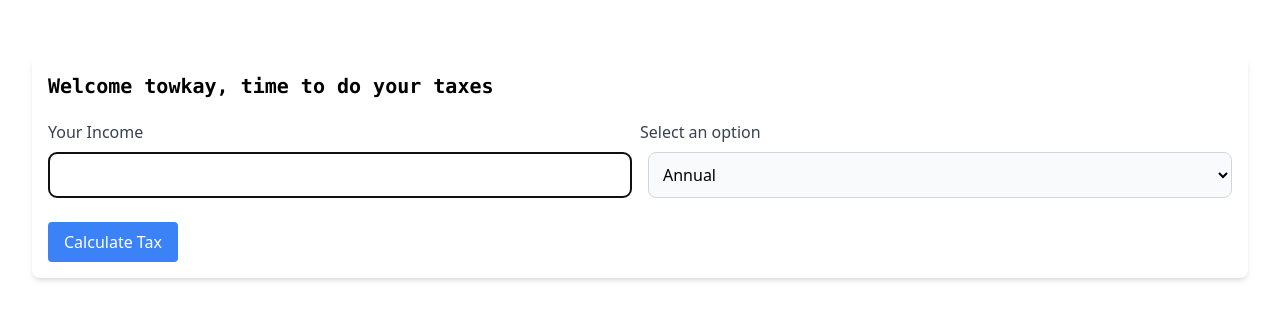
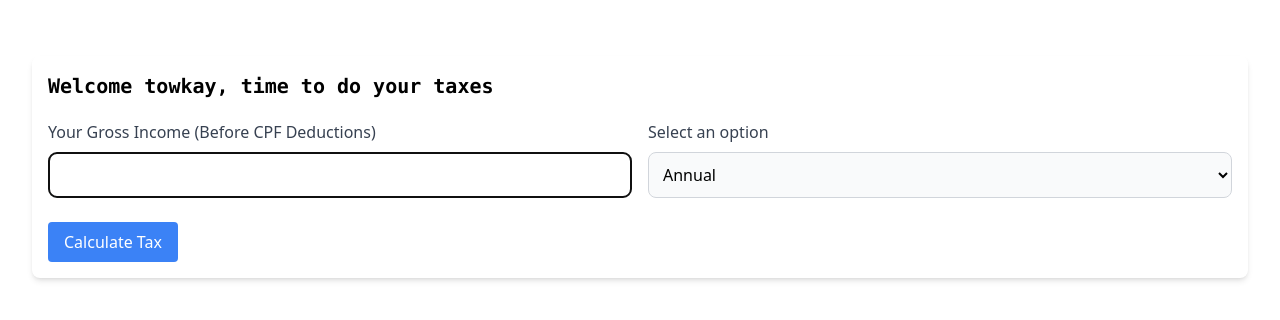
Before and after one commit to Sh3lby007/towkay-tax, a Vue app: page / in a window 1280 px wide. Shown: the top 320 px of the page. Built offline with nearby package versions, Linux system fonts and the light colour scheme.

Commit message:
Style changes.

```diff
--- a/src/pages/components/IncomeTable.vue
+++ b/src/pages/components/IncomeTable.vue
@@ -7,8 +7,10 @@
         </h1>
 
         <div class="flex">
-            <label class="block text-gray-700 font-medium mb-2 w-1/2"> Your Income </label>
-            <label class="block text-gray-700 font-medium mb-2"> Select an option </label>
+            <label class="block text-gray-700 font-medium mb-2 w-1/2">
+                Your Gross Income (Before CPF Deductions)</label
+            >
+            <label class="block text-gray-700 font-medium mb-2 ml-2"> Select an option </label>
         </div>
 
         <div class="mb-6 flex">
```
